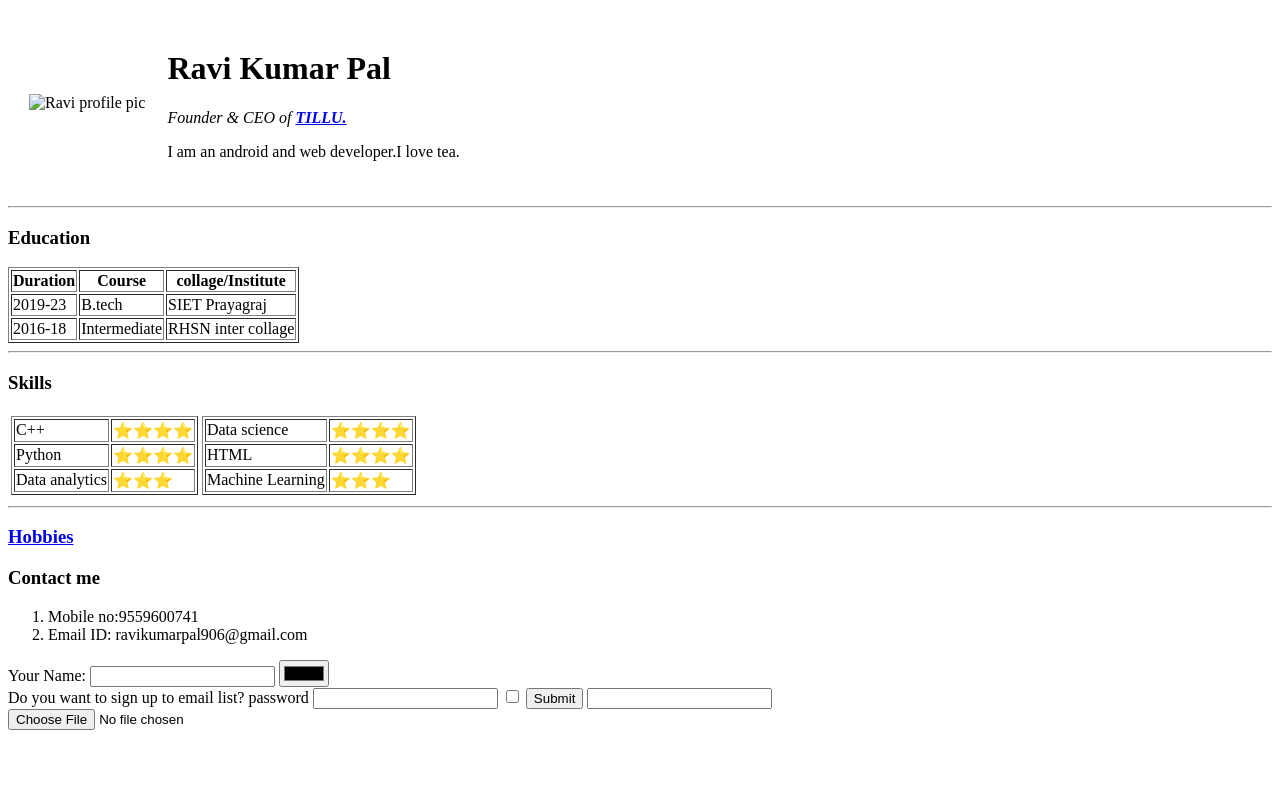
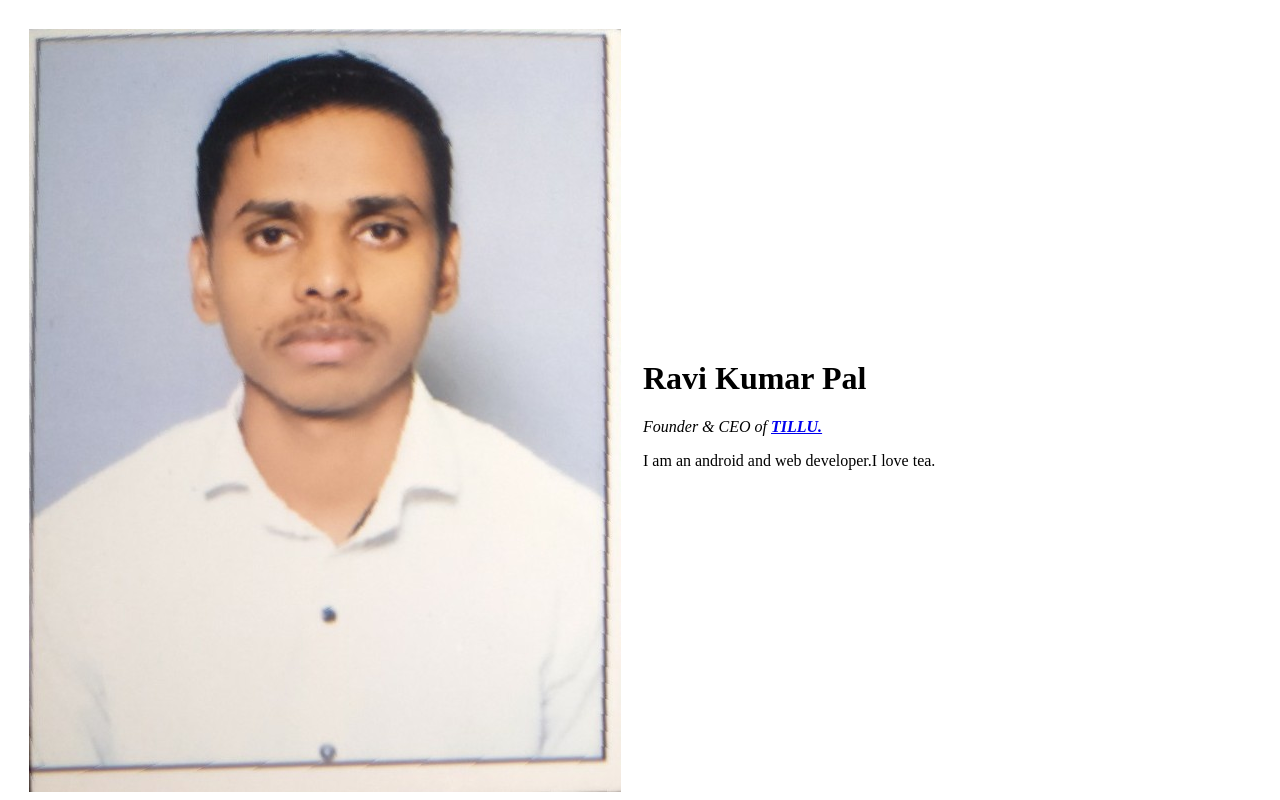
Before and after one commit to ravikumarpal906/resume, a plain HTML site: page index.html in a window 1280 px wide. Shown: the top 800 px of the page. Drawn offline with Linux system fonts and the light colour scheme.

Commit message:
Update index.html

```diff
--- a/index.html
+++ b/index.html
@@ -9,7 +9,7 @@
 <body>
   <table cellspacing="20">
     <tr>
-      <td> <img src="raviphoto.jpeg" alt="Ravi profile pic" /></td>
+      <td> <img src="image/raviphoto.jpeg" alt="Ravi profile pic" /></td>
       <td>
         <h1>Ravi Kumar Pal</h1>
         <p><em>Founder & CEO of <strong><a href="https://www.instagram.com/ravikumarpal906/">TILLU.</a></strong></em></p>
```
